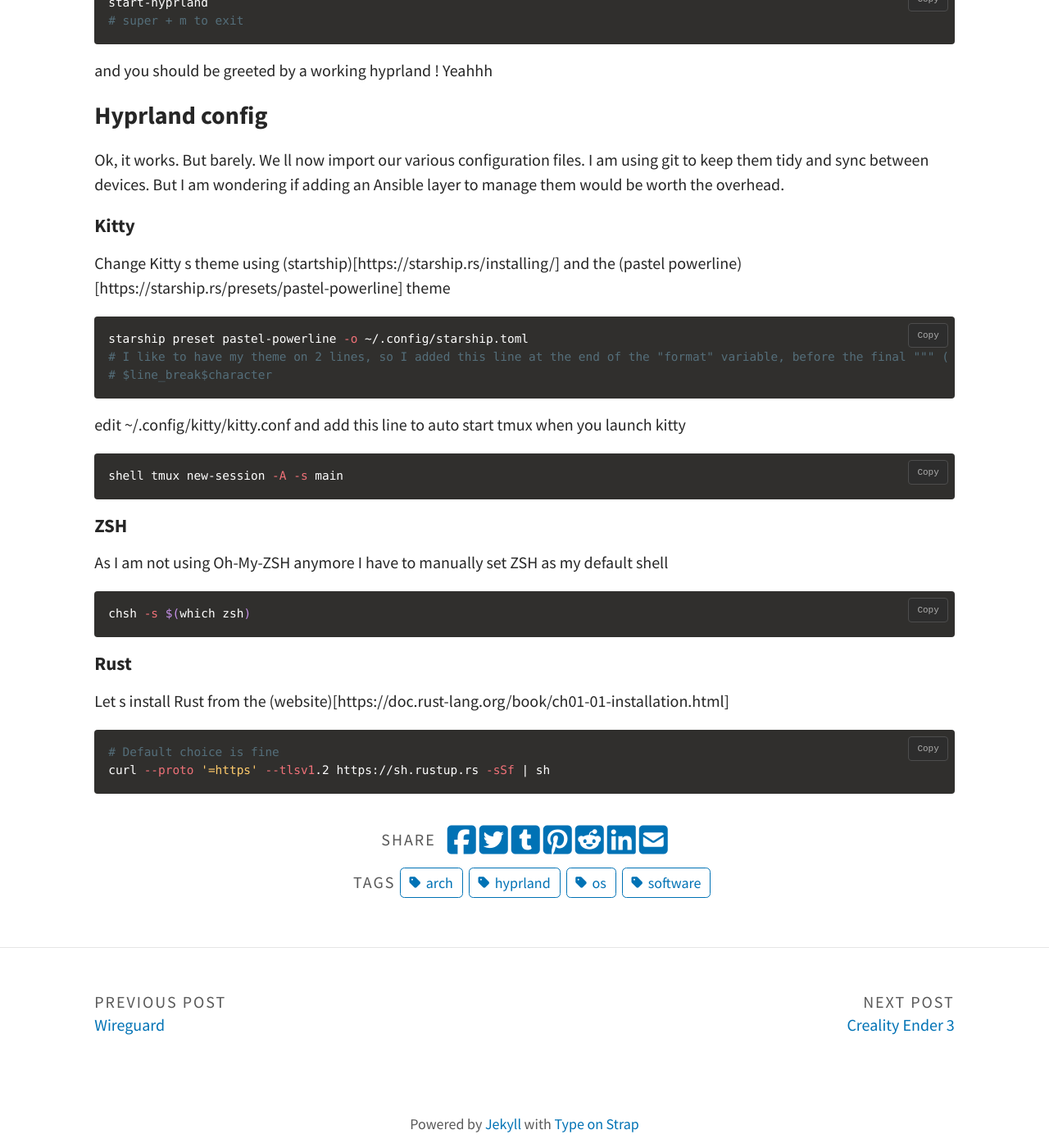
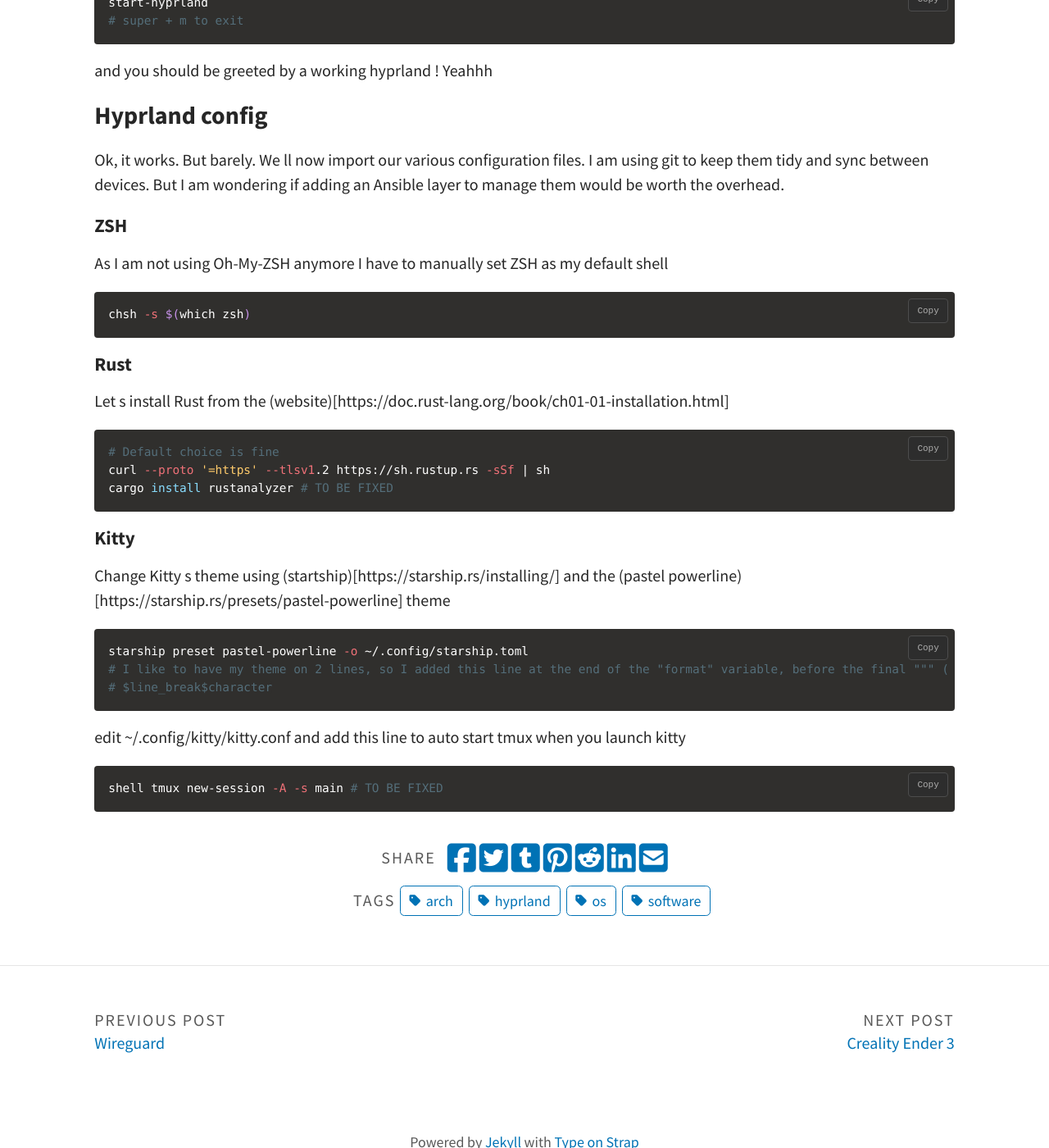
Before and after one commit to cristalcorp/cristalcorp.github.io, a Jekyll site: the page built from _posts/2024-12-14-Arch.md, in a window 1280 px wide and 1400 px high, scrolled down 5339 px. Shown: the whole window at 82% size. Built offline with Jekyll 4.4.1, drawn with Linux system fonts in a browser that asks for light colours; a script that is not in the unit is left out; part of the change alters nothing that is shown.

Commit message:
cover image arch

````diff
--- a/_posts/2024-12-14-Arch.md
+++ b/_posts/2024-12-14-Arch.md
@@ -1,7 +1,7 @@
 ---
 layout: post
 title: Arch from scrArch
-feature-img: "assets/img/posts/jekyll/jekyll_logo.png"
+feature-img: "assets/img/posts/arch/arch.webp"
 categories: OS
 tags: [os, software, hyprland, arch]
 ---
@@ -139,17 +139,6 @@ start-hyprland
 and you should be greeted by a working hyprland ! Yeahhh
 ### Hyprland config
 Ok, it works. But barely. We ll now import our various configuration files. I am using git to keep them tidy and sync between devices. But I am wondering if adding an Ansible layer to manage them would be worth the overhead.
-#### Kitty
-Change Kitty s theme using (startship)[https://starship.rs/installing/] and the (pastel powerline)[https://starship.rs/presets/pastel-powerline] theme
-```bash
-starship preset pastel-powerline -o ~/.config/starship.toml
-# I like to have my theme on 2 lines, so I added this line at the end of the "format" variable, before the final """ ( 3 double quotes )
-# $line_break$character
-```
-edit ~/.config/kitty/kitty.conf and add this line to auto start tmux when you launch kitty
-```bash
-shell tmux new-session -A -s main
-```
 #### ZSH
 As I am not using Oh-My-ZSH anymore I have to manually set ZSH as my default shell
 ```bash
@@ -160,4 +149,16 @@ Let s install Rust from the (website)[https://doc.rust-lang.org/book/ch01-01-ins
 ```bash
 # Default choice is fine
 curl --proto '=https' --tlsv1.2 https://sh.rustup.rs -sSf | sh
+cargo install rustanalyzer # TO BE FIXED
 ```
+#### Kitty
+Change Kitty s theme using (startship)[https://starship.rs/installing/] and the (pastel powerline)[https://starship.rs/presets/pastel-powerline] theme
+```bash
+starship preset pastel-powerline -o ~/.config/starship.toml
+# I like to have my theme on 2 lines, so I added this line at the end of the "format" variable, before the final """ ( 3 double quotes )
+# $line_break$character
+```
+edit ~/.config/kitty/kitty.conf and add this line to auto start tmux when you launch kitty
+```bash
+shell tmux new-session -A -s main # TO BE FIXED
+```
````
Also changed, not shown: assets/img/posts/arch/arch.webp (added).
